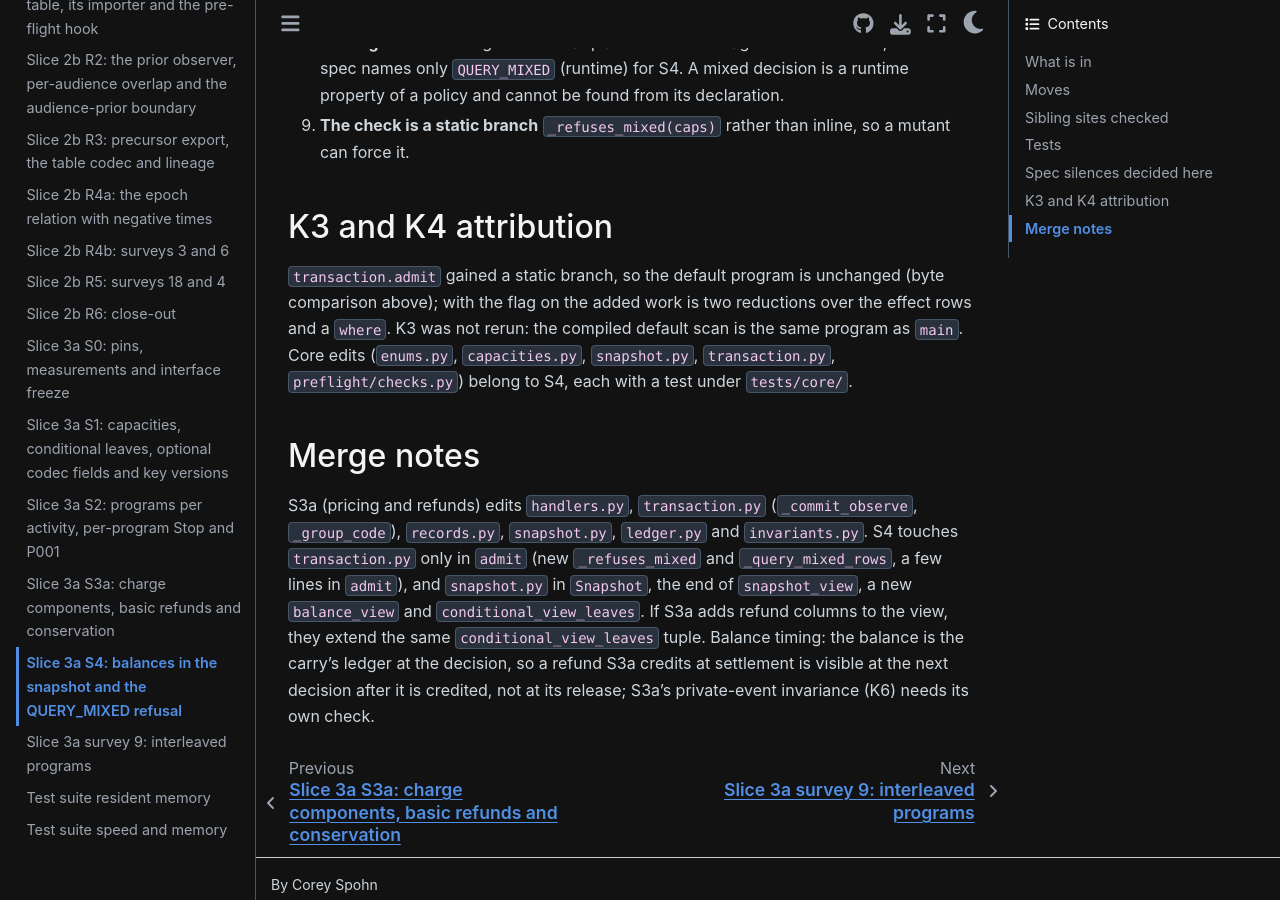
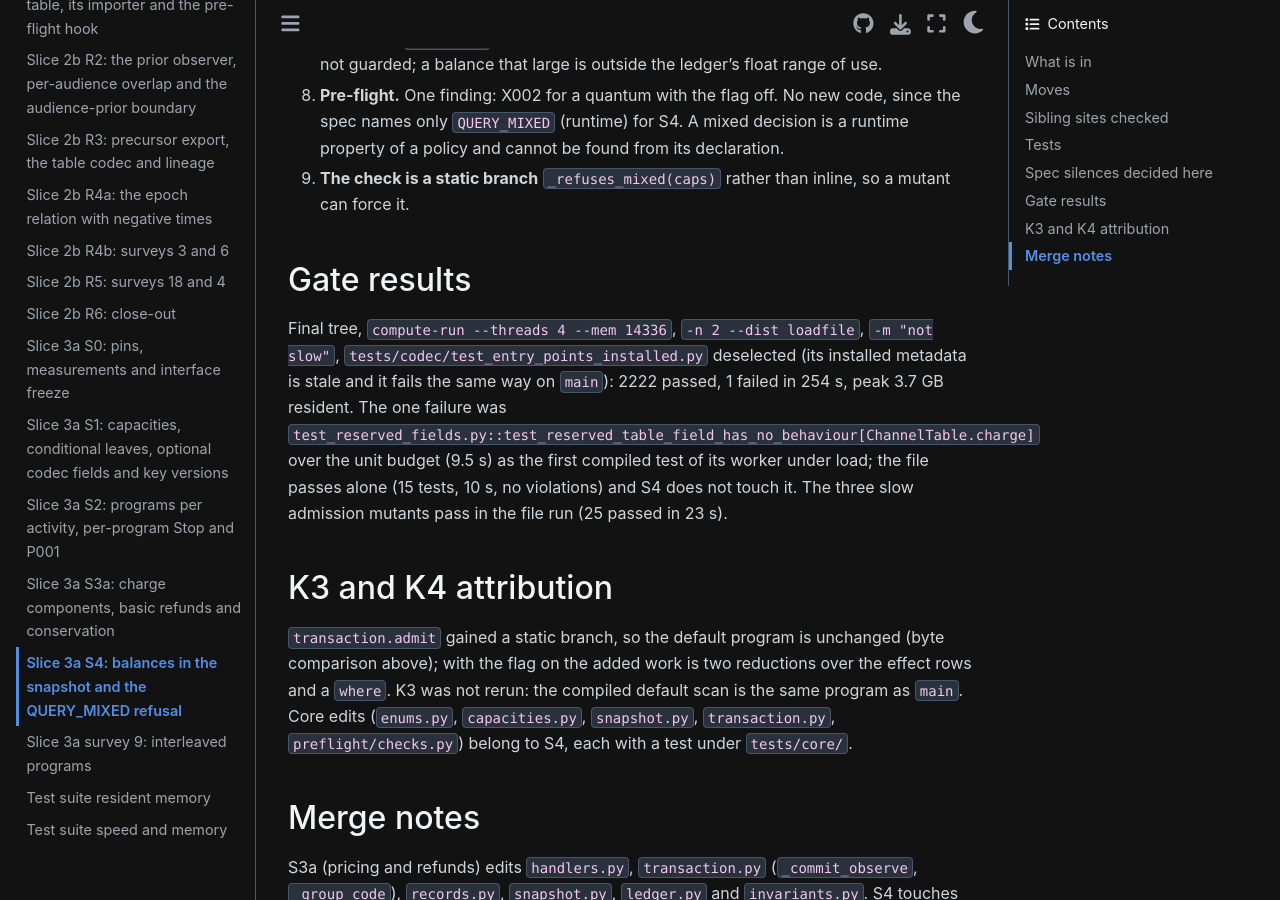
Before and after one commit to CoreySpohn/spaceodyssey, a Sphinx documentation site: the page built from docs/changes/slice-3a-s4.md, in a window 1280 px wide and 900 px high, scrolled down 4392 px. Built offline with Sphinx 7.4.7 and the Sphinx Book theme 1.1.4, drawn with Linux system fonts in a browser that asks for light colours; pages that are not in the unit, such as notebooks, are missing from menus; some of the changed text lies outside the part shown.

Commit message:
docs(changes): add the S4 gate results

```diff
--- a/docs/changes/slice-3a-s4.md
+++ b/docs/changes/slice-3a-s4.md
@@ -84,7 +84,8 @@ branch.
 
 Added 25 new tests plus 4 codec cases and 3 pre-flight cases (32 in all); retired 0, net +32. Existing
 tests edited: the capacities guard (`test_the_slice_3a_capacities_default_to_off` lists the
-new marker) and the empty-leaf shim (`test_an_empty_leaf_moves_the_fingerprint` passes the new
+new marker) and the two `Snapshot` shims that feed `snapshot_fingerprint`
+(`test_an_empty_leaf_moves_the_fingerprint` and `test_pedigree_layout.py`, which pass the new
 field).
 
 Controls and mutants (A7):
@@ -130,6 +131,16 @@ Controls and mutants (A7):
 9. **The check is a static branch** `_refuses_mixed(caps)` rather than inline, so a mutant can
    force it.
 
+## Gate results
+
+Final tree, `compute-run --threads 4 --mem 14336`, `-n 2 --dist loadfile`, `-m "not slow"`,
+`tests/codec/test_entry_points_installed.py` deselected (its installed metadata is stale and it
+fails the same way on `main`): 2222 passed, 1 failed in 254 s, peak 3.7 GB resident. The one
+failure was `test_reserved_fields.py::test_reserved_table_field_has_no_behaviour[ChannelTable.charge]`
+over the unit budget (9.5 s) as the first compiled test of its worker under load; the file passes
+alone (15 tests, 10 s, no violations) and S4 does not touch it. The three slow admission
+mutants pass in the file run (25 passed in 23 s).
+
 ## K3 and K4 attribution
 
 `transaction.admit` gained a static branch, so the default program is unchanged (byte
```
